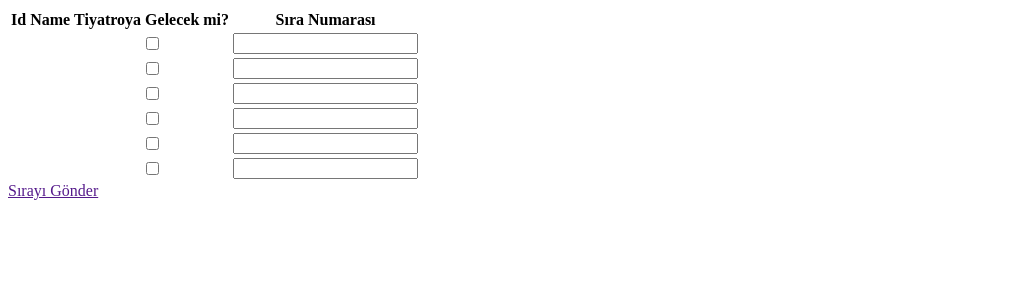
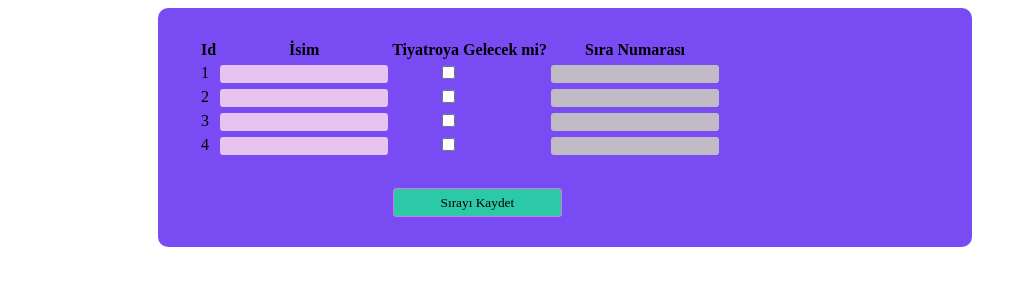
Before and after one commit to kbrzdem/kodluyoruzhafta5, a plain HTML site: page index.html in a window 1280 px wide. Shown: the whole page, without its empty margins (0-1026 px from the left). Drawn offline with Linux system fonts and the light colour scheme.

Commit message:
OLUŞTURULDU

```diff
--- a/index.html
+++ b/index.html
@@ -7,62 +7,49 @@
     <link rel="stylesheet" href="style.css">
 </head>
 <body>
-    <table class="tablo" id="td">
+    <div class="tablo">
+
+    <table id="td">
         <thead>
             <tr>
                 <th>Id</th>
-                <th>Name</th>
+                <th>İsim</th>
                 <th>Tiyatroya Gelecek mi?</th>
                 <th>Sıra Numarası</th>
             </tr>
         </thead>
         <tbody>
             <tr>
-                <th></th>
-                <th></th>
-                <th><input type="checkbox"></th>
-                <th><input type="number"></th>
-
+                <td>1</td>
+                <td><input type="text" id="myname" class="isim"/></td>
+                <td><input type="checkbox" class="onay" /></td>
+                <td><input type="number" id="mysıra" disabled class="sıra"/></td>
             </tr>
             <tr>
-                <th></th>
-                <th></th>
-                <th><input type="checkbox"></th>
-                <th><input type="number"></th>
-
+                <td>2</td>
+                <td><input type="text" id="myname" class="isim"/></td>
+                <td><input type="checkbox" class="onay" /></td>
+                <td><input type="number" id="mysıra" disabled class="sıra"/></td>
             </tr>
             <tr>
-                <th></th>
-                <th></th>
-                <th><input type="checkbox"></th>
-                <th><input type="number"></th>
-
+                <td>3</td>
+                <td><input type="text" id="myname" class="isim"/></td>
+                <td><input type="checkbox" class="onay" /></td>
+                <td><input type="number" id="mysıra" disabled  class="sıra"/></td>
             </tr>
             <tr>
-                <th></th>
-                <th></th>
-                <th><input type="checkbox"></th>
-                <th><input type="number"></th>
-
-            </tr>
-            <tr>
-                <th></th>
-                <th></th>
-                <th><input type="checkbox"></th>
-                <th><input type="number"></th>
-
-            </tr>
-            <tr>
-                <th></th>
-                <th></th>
-                <th><input type="checkbox"></th>
-                <th><input type="number"></th>
-
+                <td>4</td>
+                <td><input type="text" id="myname" class="isim"/></td>
+                <td><input type="checkbox" class="onay" /></td>
+                <td><input type="number" id="mysıra" disabled class="sıra"/></td>
             </tr>
         </tbody>
     </table>
-    <a href="" class="btn" id="button"> Sırayı Gönder</a>
+    <button class="btn" id="button">
+        Sırayı Kaydet
+    </button>
 
+</div>
 
 
     <script src="style.js"></script>
--- a/style.css
+++ b/style.css
@@ -0,0 +1,54 @@
+*,
+*:before,
+*:after {
+    box-sizing: inherit;
+    font-family:  serif;
+}
+.tablo{
+    padding: 30px 0px 30px 40px;
+    border-radius: 10px;
+    background-color: rgba(118, 73, 243, 0.986);
+    margin-right: 300px;
+    margin-left: 150px;
+}
+
+
+.sıra:disabled{
+    background-color: rgba(195, 189, 197, 0.986);
+
+}
+
+.sıra{
+    background-color: rgb(227, 224, 231);
+    border: none;
+    border-radius: 3px;
+}
+
+.tablo td input:hover{
+    cursor: pointer;
+}
+
+.isim{
+    background-color: rgb(231, 195, 241);
+    border: none;
+    border-radius: 3px;
+}
+
+
+.onay{
+    margin-left: 50px;
+}
+
+.btn{
+
+    border-radius: 3px;
+    border: 1px solid #d679df;
+    background-color: rgb(44, 201, 169);
+    cursor: pointer;
+    display: block;
+    height: 25px;
+    width: 20%;
+    margin-left: 195px;
+    margin-top: 30px;
+
+}
--- a/style.js
+++ b/style.js
@@ -0,0 +1,50 @@
+var onay = document.querySelectorAll(".tablo input[type=checkbox]");
+var sıra = document.querySelectorAll("#mysıra");
+var buttonCTA = document.getElementById("button");
+var tr = document.querySelectorAll("table tbody tr");
+var a = document.querySelectorAll(".tablo input[type=text]");
+var tr = document.querySelectorAll("table tbody tr");
+
+
+onay.forEach((checkbox,i) => {
+checkbox.addEventListener("change", function() {
+    if(checkbox.checked == true) {
+        sıra[i].removeAttribute("disabled");
+    }
+    else{
+
+        sıra[i].disabled = "false";
+
+    }
+});
+ });
+
+
+ buttonCTA.addEventListener("click", function() {
+    console.clear();
+    console.log("isim ", "Sıra Numarası");
+    a.forEach((e,i) => {
+    	if(a.value !=="" ) {
+			console.log(a[i].value , sıra[i].value);
+			buttonCTA.innerText = "Sıra kaydedildi";
+    	}
+		else{
+			 if(a.value =="" )
+			alert("İsim Boş Bırakılamaz!");
+		}
+
+});
+});
+
+
+
+var result = [];
+
+tr.forEach(e => {
+    console.dir(e)
+    var id = e.children[0].innerText;
+    var sıra = e.children[3].children.value;
+
+    result.push({ "id": id , "sıra numarası": sıra ,});
+    console.log(result)
+});
```
Also changed, not shown: 1 other file.
